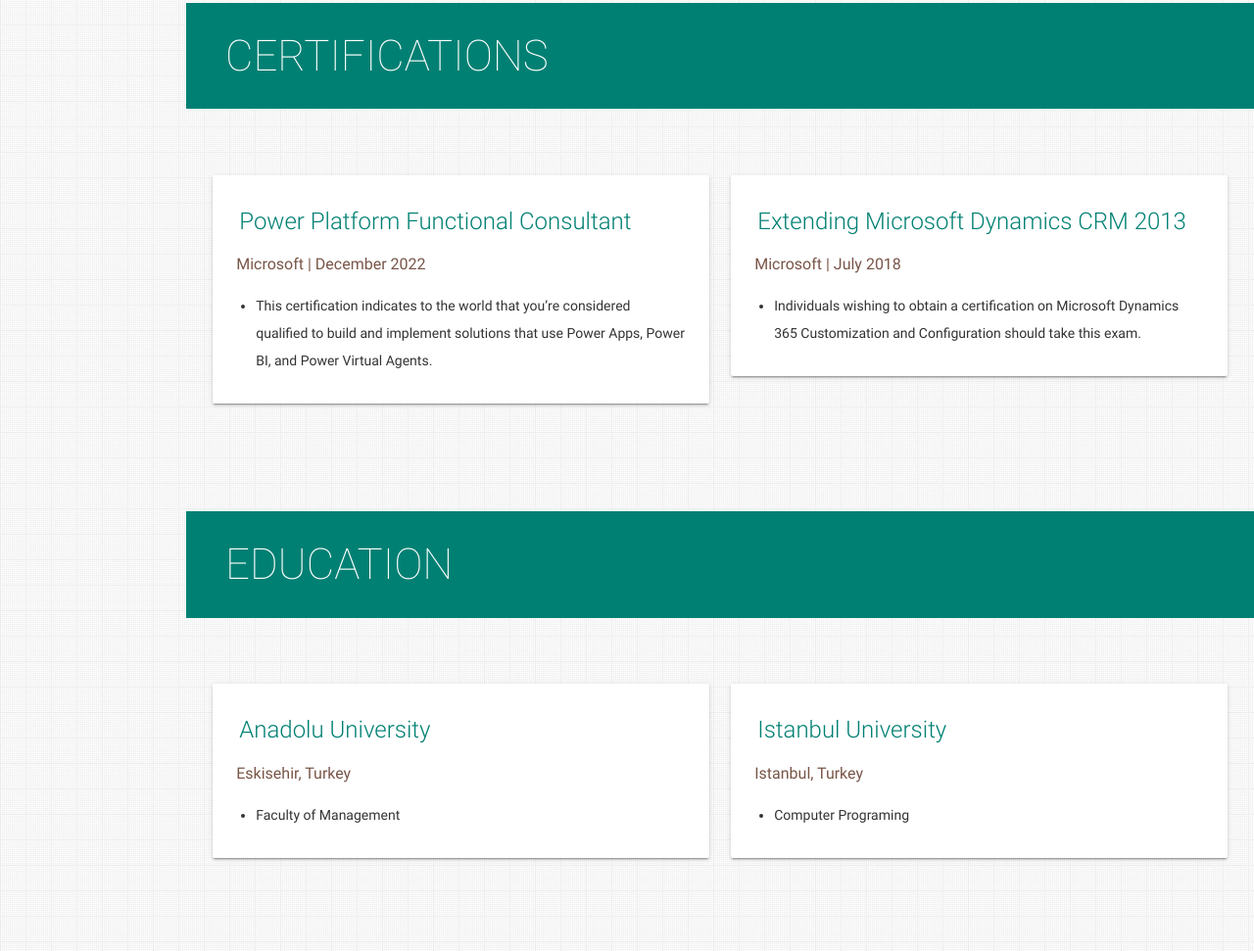
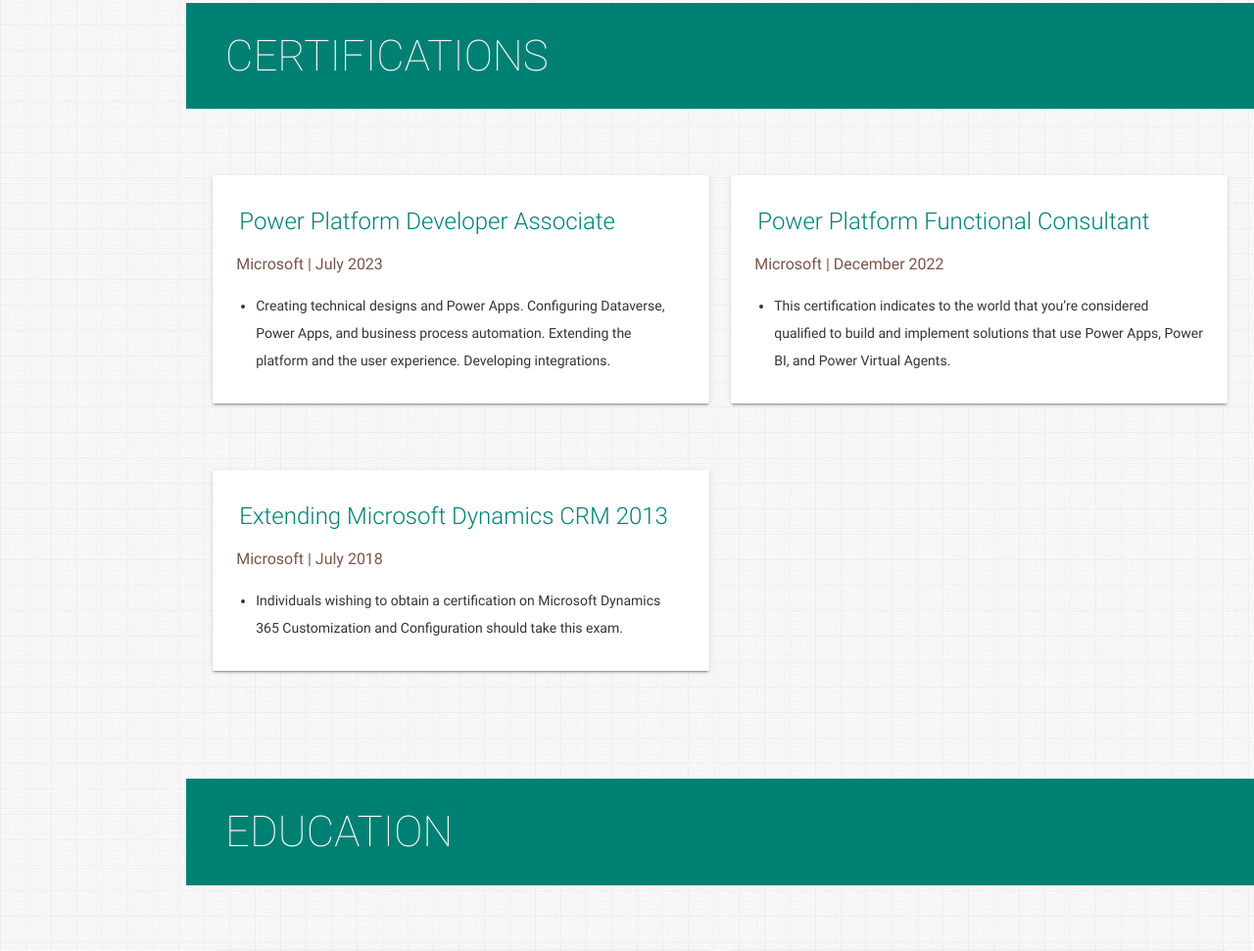
Before and after one commit to aliozturkws/profile, a plain HTML site: page index.html in a window 1280 px wide. Shown: the part 5981-6952 px from the top of the page at 98% size. Drawn offline with nearby package versions, Linux system fonts and the light colour scheme.

Commit message:
added pl-400

```diff
--- a/index.html
+++ b/index.html
@@ -855,13 +855,37 @@
         <h3 class="page-title white-text teal">Certifications</h3>
         <div class="container">
           <div class="row">
+
             <div class="col s12 m6">
               <div class="card">
                 <div class="card-content">
                   <p>
                     <span class="card-title"
                       ><a
-                        href=""
+                        href="#"
+                        target="_blank"
+                        class="teal-text hoverline"
+                        >Power Platform Developer Associate</a></span>
+                  </p>
+                  <p class="brown-text">
+                    Microsoft | July 2023
+                  </p>
+                  <ul>
+                    <li>
+                      Creating technical designs and Power Apps. Configuring Dataverse, Power Apps, and business process automation. Extending the platform and the user experience. Developing integrations.
+                    </li>
+                  </ul>
+                </div>
+              </div>
+            </div>
+
+            <div class="col s12 m6">
+              <div class="card">
+                <div class="card-content">
+                  <p>
+                    <span class="card-title"
+                      ><a
+                        href="#"
                         target="_blank"
                         class="teal-text hoverline"
                         >Power Platform Functional Consultant</a></span>
@@ -883,7 +907,7 @@
                   <p>
                     <span class="card-title"
                       ><a
-                        href="https://learn.microsoft.com/en-us/certifications/exams/mb2-716"
+                        href="#"
                         target="_blank"
                         class="teal-text hoverline"
                         >Extending Microsoft Dynamics CRM 2013</a
```
